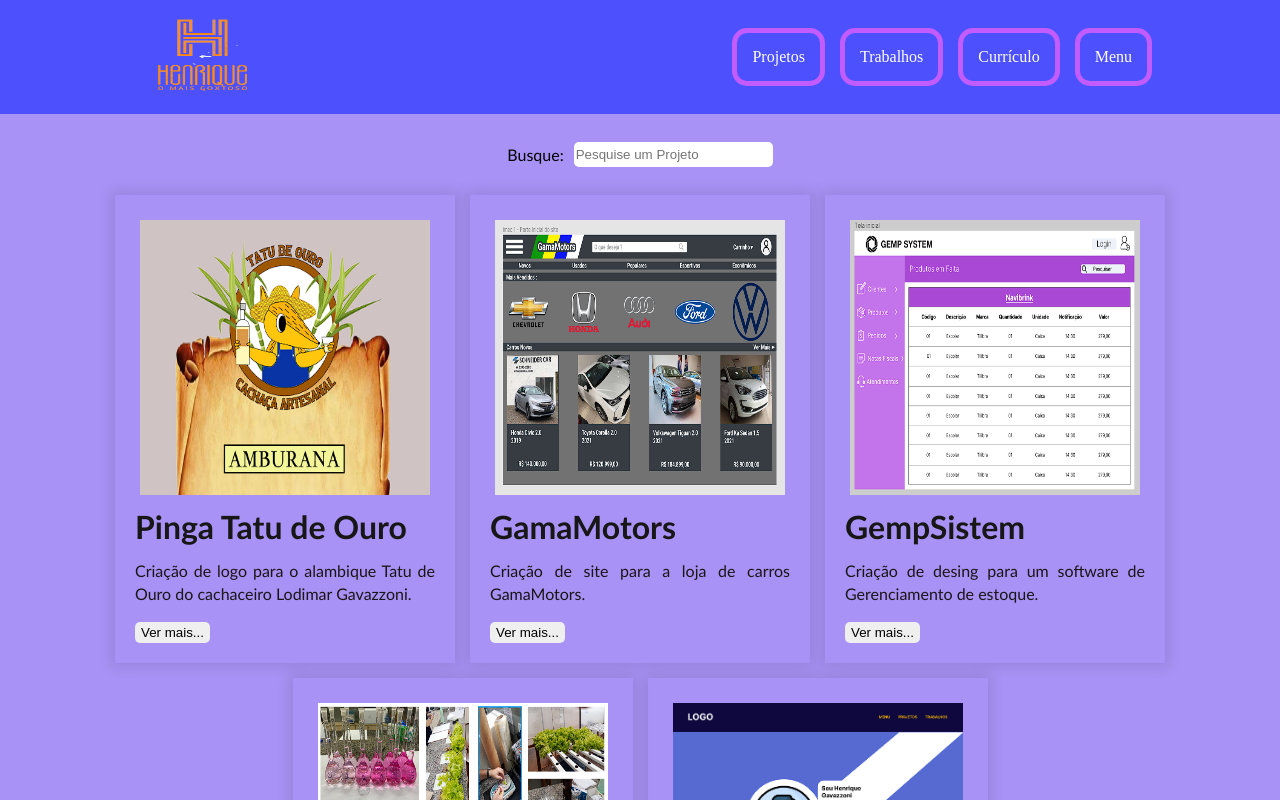
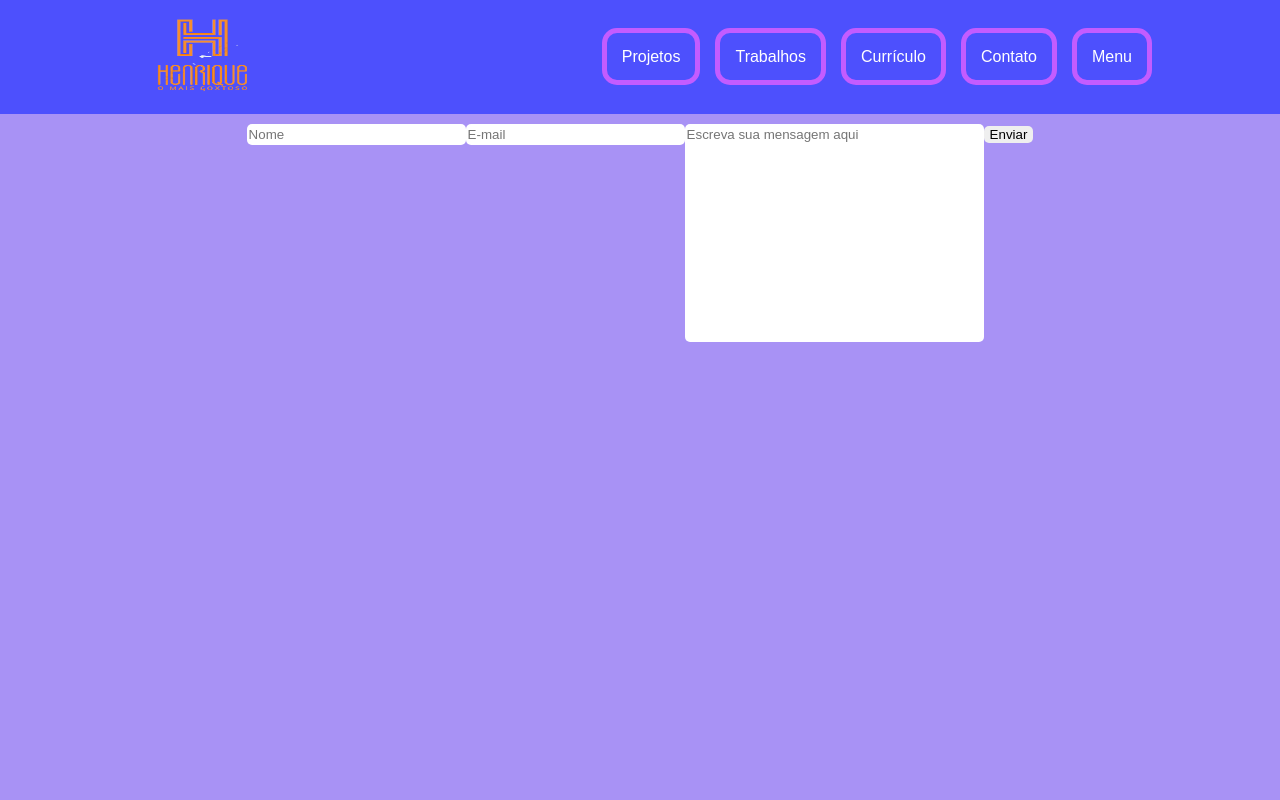
Before and after one commit to HenriqueGoxtoso/portifolio, a React app: page /contato in a window 1280 px wide. Shown: the top 800 px of the page. Built offline with nearby package versions, Linux system fonts and the light colour scheme; the HTML template or start-up script is replaced by a standard one.

Commit message:
commit 03/10

```diff
--- a/package.json
+++ b/package.json
@@ -11,7 +11,8 @@
   },
   "dependencies": {
     "react": "^18.2.0",
-    "react-dom": "^18.2.0"
+    "react-dom": "^18.2.0",
+    "react-router-dom": "^6.16.0"
   },
   "devDependencies": {
     "@types/react": "^18.2.15",
--- a/src/App.css
+++ /dev/null
@@ -1,3 +0,0 @@
-body{
-  margin: 0px;
-}
--- a/src/App.tsx
+++ /dev/null
@@ -1,17 +0,0 @@
-import Header from './componentes/header/Header'
-import './App.css'
-import Main from './componentes/main/Main'
-import Footer from './componentes/footer/Footer'
-
-
-function App() {
-  return (
-    <div>
-   <Header/>
-   <Main/>
-   <Footer/>
-   </div>
-  )
-}
-
-export default App
--- /dev/null
+++ b/src/componentes/contato/Contato.css
@@ -0,0 +1,37 @@
+.Adess{
+    display: flex;
+    flex-direction: column;
+    align-items: center;
+}
+
+.nome{
+    padding-right: 40px;
+    border-radius: 5px;
+    padding-top: 3px;
+    padding-bottom: 3px;
+    border-style: none;
+    margin-top: 10px;
+}
+
+.e-mail{
+    padding-right: 40px;
+    border-radius: 5px;
+    padding-top: 3px;
+    padding-bottom: 3px;
+    border-style: none;
+    margin-top: 10px;
+}
+.campo-mensagem{
+    padding-right: 120px;
+    border-radius: 5px;
+    padding-top: 3px;
+    padding-bottom: 200px;
+    border-style: none;
+    margin-top: 10px;
+
+}
+.button-envio{
+    border-radius: 5px;
+    border-style: none;
+    margin-top: 10px;
+}
--- /dev/null
+++ b/src/componentes/contato/Contato.tsx
@@ -0,0 +1,14 @@
+import "./Contato.css";
+function Contato(){
+    return(
+        <div className="Adess">
+            <div className="Adess2">
+            <input className="nome" type="text" placeholder="Nome"/>
+            <input className="e-mail" type="text" placeholder="E-mail"/>
+            <input className="campo-mensagem" type="text" placeholder="Escreva sua mensagem aqui"/>
+            <button className="button-envio">Enviar</button>
+            </div>
+        </div>
+    )
+}
+export default Contato
--- a/src/componentes/header/Header.tsx
+++ b/src/componentes/header/Header.tsx
@@ -1,5 +1,5 @@
 import './Header.css'
-import Link from './../link/Link'
+import LinkNav from './../linknav/LinkNav'
 import logo from './../img/logo.png'
 function Header(){
     return(
@@ -10,17 +10,21 @@
             <nav>
                 <ul>
                     <li>
-                        <Link texto='Projetos'/>
+                        <LinkNav url="/projetos" texto='Projetos'/>
                     </li>
                     <li>
-                        <Link texto='Trabalhos'/>
+                        <LinkNav url="/trabalhos" texto='Trabalhos'/>
                     </li>
                     <li>
-                        <Link texto='Currículo'/>
+                        <LinkNav url="/curriculo" texto='Currículo'/>
                     </li>
                     <li>
-                        <Link texto='Menu'/>
+                        <LinkNav url="/contato" texto='Contato'/>
                     </li>
+                    <li>
+                        <LinkNav url="/menu" texto='Menu'/>
+                    </li>
+
                 </ul>
             </nav>
         </header>
--- /dev/null
+++ b/src/componentes/linknav/LinkNav.tsx
@@ -0,0 +1,13 @@
+import { Link } from 'react-router-dom'
+type LinkProps ={
+    url:string,
+    texto:string
+}
+
+function LinkNav(props:LinkProps){
+    return(
+        <Link to={props.url}>{props.texto}</Link>
+        // <a href={props.url}>{props.texto}</a>
+    )
+}
+export default LinkNav
--- /dev/null
+++ b/src/main.css
@@ -0,0 +1,4 @@
+body{
+    margin:0px;
+    font-family: 'Montserrat', sans-serif;
+}
--- a/src/main.tsx
+++ b/src/main.tsx
@@ -1,10 +1,51 @@
 import React from 'react'
 import ReactDOM from 'react-dom/client'
-import App from './App.tsx'
+import "./main.css"
+import Header from './componentes/header/Header'
+import Main from './componentes/main/Main'
 
+import {
+  createBrowserRouter,
+  RouterProvider
+} from "react-router-dom"
+import Contato from './componentes/contato/Contato'
 
+const router = createBrowserRouter([
+  {
+    path: "/",
+    element:<>
+              <Header/>
+              <Main/>
+            </>,
+  },
+  {
+    path: "/projetos",
+    element: <div>Página de Projetos!</div>,
+  },
+  {
+    path: "/trabalhos",
+    element: <div>Página de Trabalhos!</div>,
+  },
+  {
+    path: "/curriculo",
+    element: <div>Página de Currículos!</div>,
+  },
+  {
+    path: "/contato",
+    element:
+    <>
+      <Header/>
+      <Contato/>
+    </>,
+  },
+
+  {
+    path: "/menu",
+    element: <div>Página de Menu!</div>,
+  },
+]);
 ReactDOM.createRoot(document.getElementById('root')!).render(
   <React.StrictMode>
-    <App />
+    <RouterProvider router={router}/>
   </React.StrictMode>,
 )
```
Also changed, not shown: 1 other file (tests, documents, lock files or other folders).
